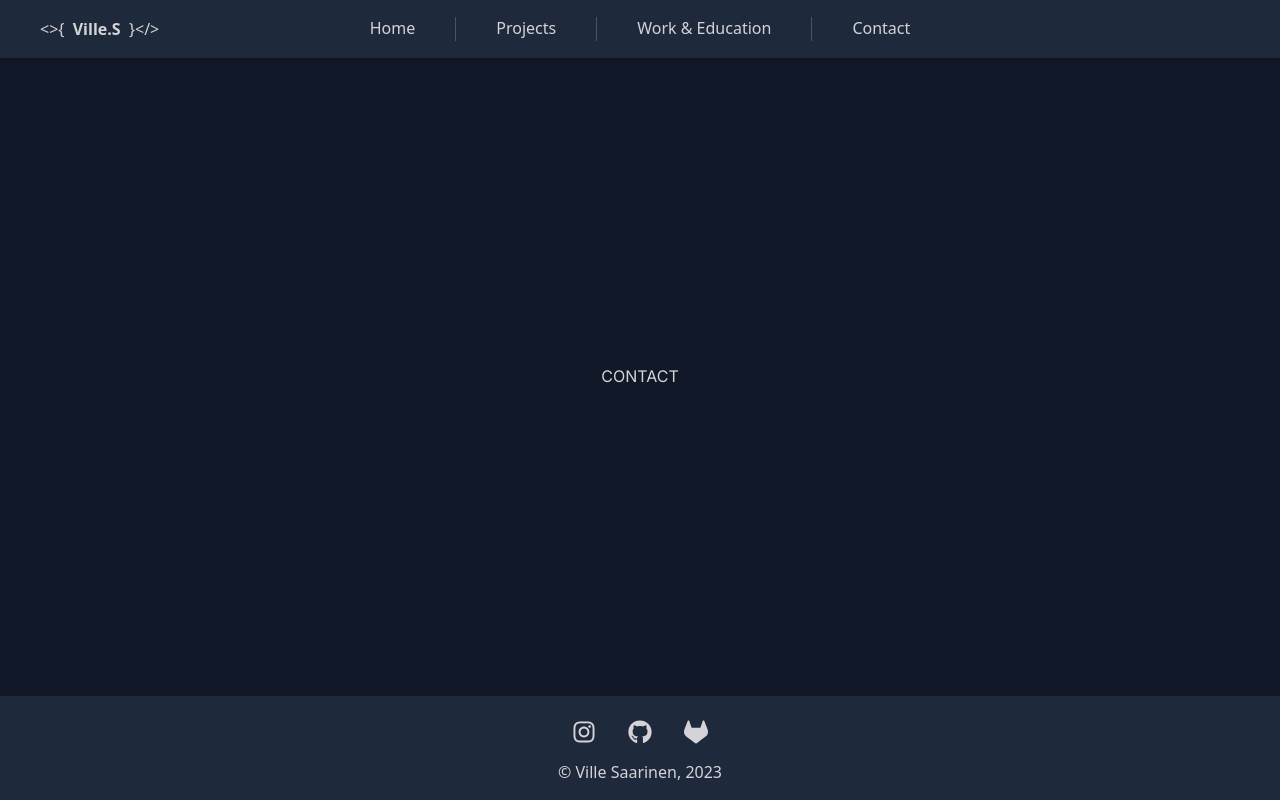
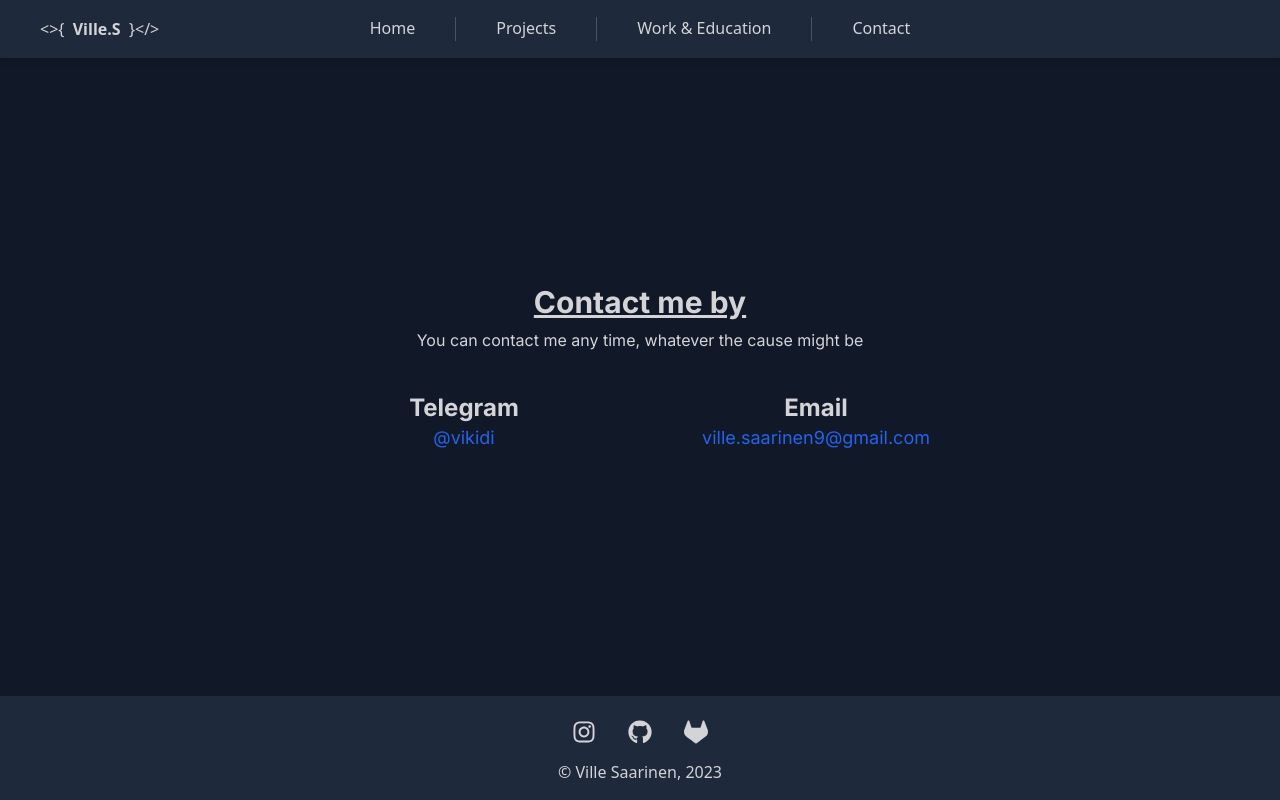
Before and after one commit to vikidi/Homepages-TS, a Next.js app: page /contact in a window 1280 px wide. Built offline with nearby package versions, Linux system fonts and the light colour scheme.

Commit message:
Contact page

```diff
--- a/src/pages/contact.tsx
+++ b/src/pages/contact.tsx
@@ -6,8 +6,37 @@ export default function Contact() {
       <Head>
         <title>{`Contact : <>{ V.S }</>`}</title>
       </Head>
-      <div>
-        <h1 className="text-zinc-300">CONTACT</h1>
+      <div className="container flex h-full w-full flex-col justify-center p-4 text-center text-zinc-300">
+        <h1 className="mb-2 text-2xl font-bold underline lg:text-3xl">
+          Contact me by
+        </h1>
+        <p className="mx-6 mb-5 max-lg:text-sm lg:mb-10">
+          You can contact me any time, whatever the cause might be
+        </p>
+        <div className="flex h-full w-full flex-wrap justify-center">
+          <div className="mx-5 mb-4 basis-1/4">
+            <h2 className="text-lg font-bold lg:text-2xl">Telegram</h2>
+            <a
+              href="https://t.me/vikidi"
+              target="_blank"
+              rel="noreferrer noopener"
+              className="text-sm text-blue-600 underline decoration-transparent transition duration-300 ease-in-out visited:text-purple-600 hover:text-blue-800 hover:decoration-inherit lg:text-lg"
+            >
+              @vikidi
+            </a>
+          </div>
+          <div className="mx-5 basis-1/4">
+            <h2 className="text-lg font-bold lg:text-2xl">Email</h2>
+            <a
+              href="mailto:ville.saarinen9@gmail.com"
+              target="_blank"
+              rel="noreferrer noopener"
+              className="text-sm text-blue-600 underline decoration-transparent transition duration-300 ease-in-out visited:text-purple-600 hover:text-blue-800 hover:decoration-inherit lg:text-lg"
+            >
+              ville.saarinen9@gmail.com
+            </a>
+          </div>
+        </div>
       </div>
     </>
   );
```
